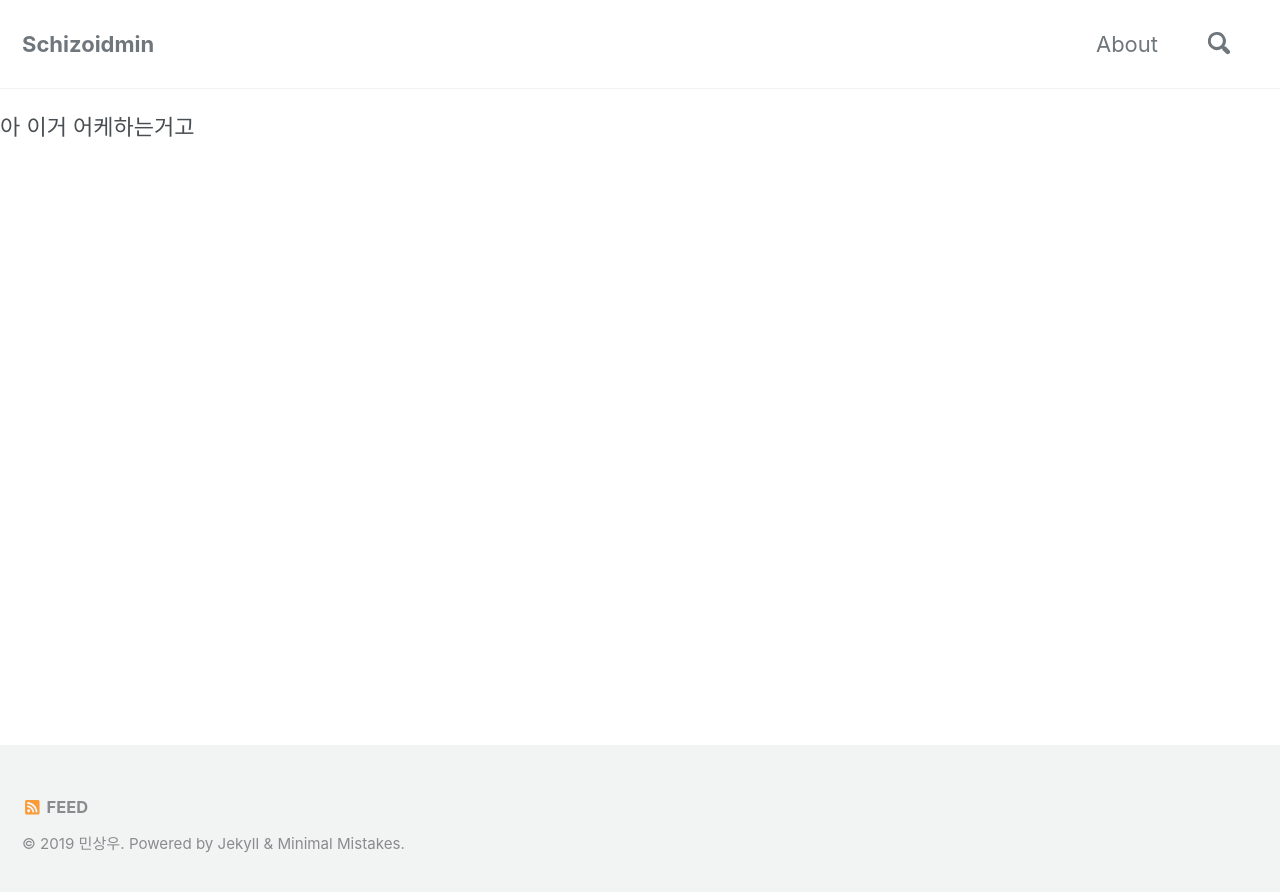
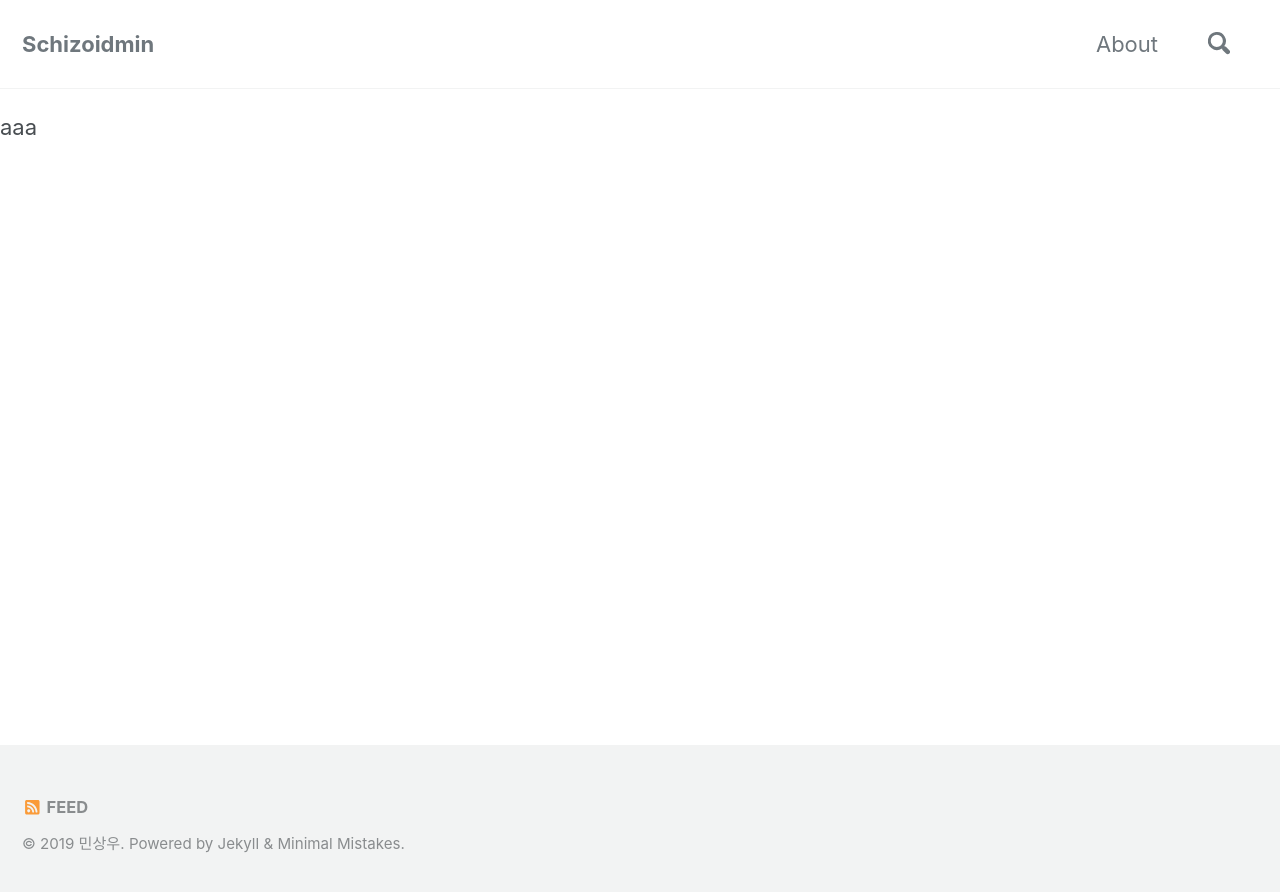
Before and after one commit to schizoidmin/msw, a Jekyll site: the page built from _pages/about.md, in a window 1280 px wide. Shown: the top 892 px of the page. Built offline with Jekyll 4.4.1, drawn with Linux system fonts in a browser that asks for light colours; cached includes are drawn as plain includes; nearby versions of some CDN libraries; our own code applies the rules of GitHub Pages for plain Markdown files; comment, search, counter and statistics services are not loaded.

Commit message:
Update about.md

```diff
--- a/_pages/about.md
+++ b/_pages/about.md
@@ -1,8 +1,8 @@
 ---
 permalink: /about/
 title: "About"
-excerpt: "설명입니다"
+excerpt: "aaa"
 last_modified_at: 2019-04-03T15:15:09-04:00
 toc: true
 ---
-아 이거 어케하는거고
+aaa
```
